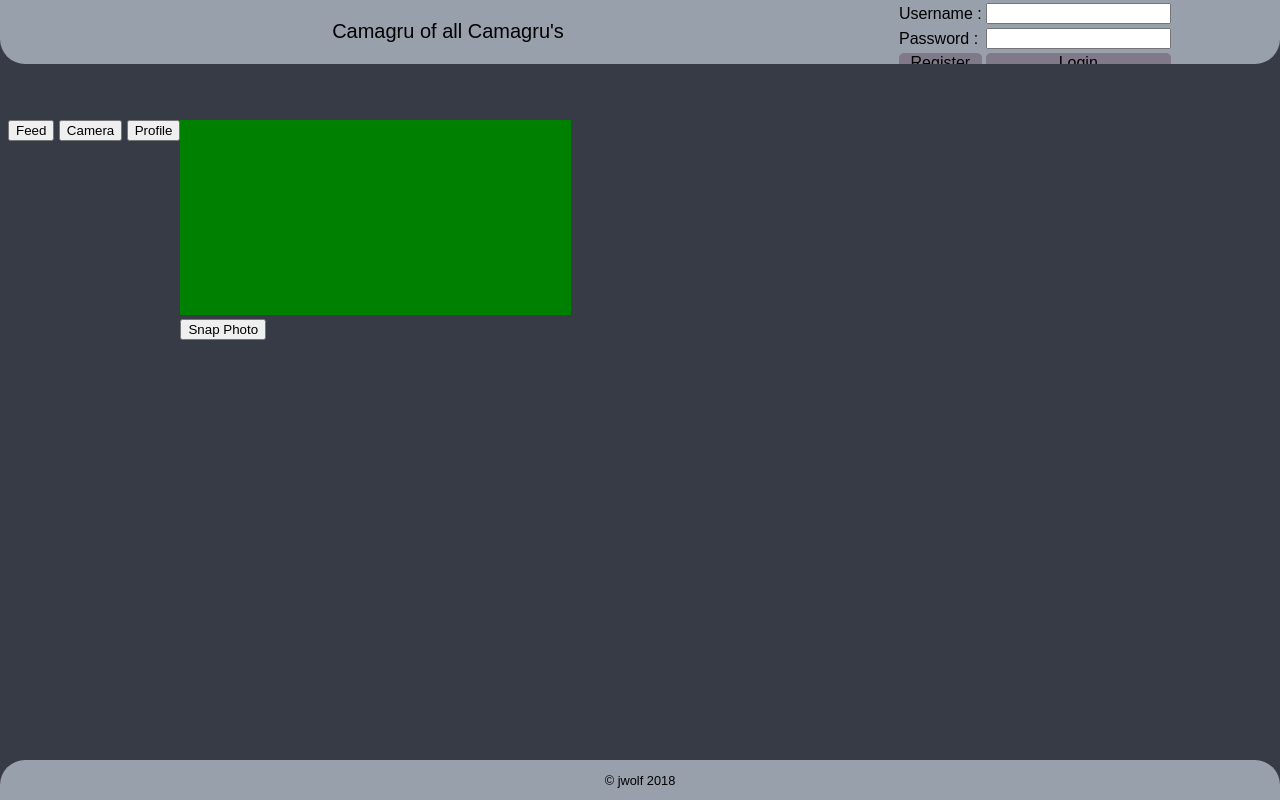
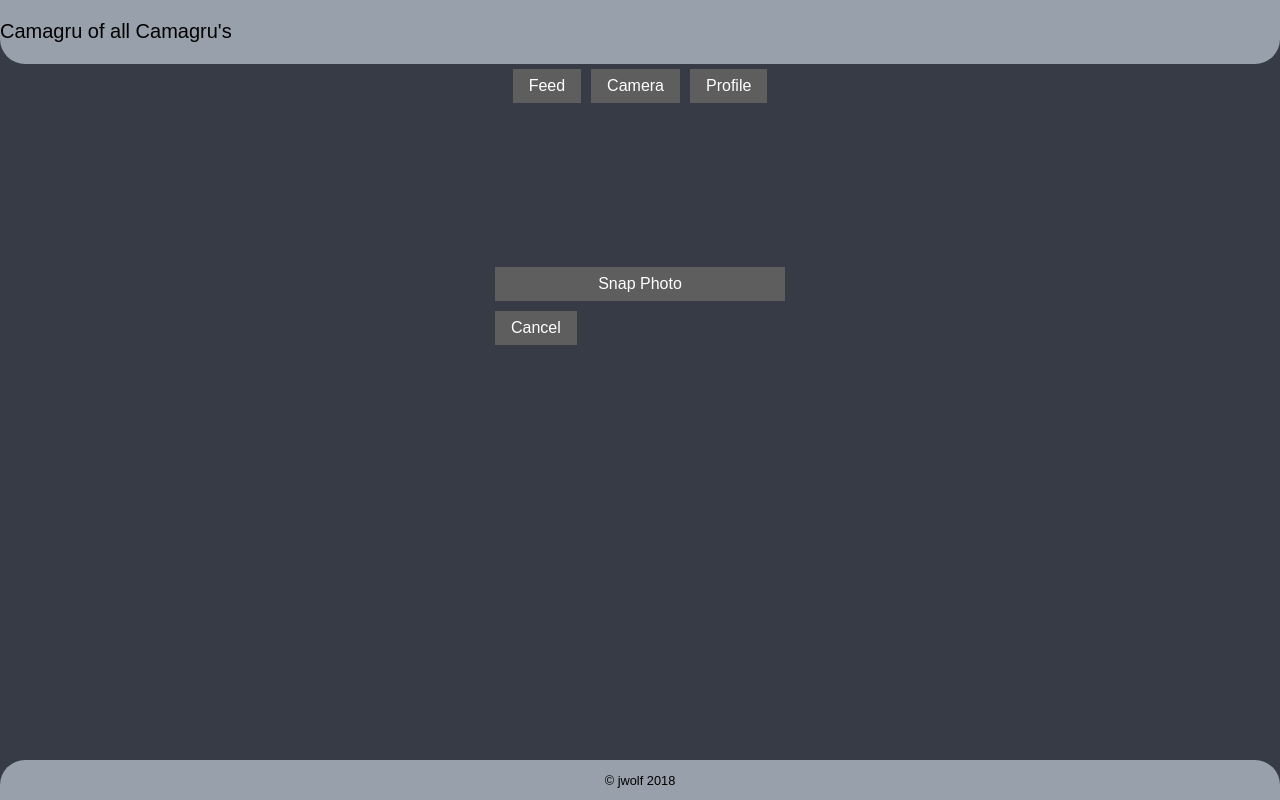
Before and after one commit to WolfenGames/Camagru_WeThinkCode, a PHP site: page / in a window 1280 px wide, after a click on "Camera". Run offline with PHP 8.4, Linux system fonts and the light colour scheme.

Commit message:
auto commit

```diff
--- /dev/null
+++ b/add_pic.php
@@ -0,0 +1,2 @@
+<?php
+    header("Location: ./");
--- a/css/index.css
+++ b/css/index.css
@@ -5,17 +5,14 @@
 
 body
 {
+    margin: auto;
     background-color: #807989;
-}
-
-#video
-{
-    background: green;
 }
 
 #canvas
 {
-    background: green;
+    width: 100%    !important;
+    height: auto   !important;
 }
 
 header
@@ -41,7 +38,7 @@ header
 
 .Title
 {
-    display: block;
+    display: flex;
     width: 70%;
 }
 
@@ -95,7 +92,7 @@ table
     border-radius: 5px;
     width: 100%;
     text-align: center;
-    display: inline-block;
+    display: inline-flex;
     font-size: 16px;
 }
 
@@ -112,18 +109,17 @@ body
 
 .Container
 {
+    margin: auto;
     display: flex;
-    margin: auto;
-    flex-direction: row;
+    flex-direction: column;
     background: #363B46;
-    height: 86%;
-    width: 100%;
+    height: 100%;
+    width: 95%;
 }
 
 #Feed
 {
-    margin: 5px;
-    width: 75%;
+    width: 100%;
     height: 100%;
     background: #918C9D;
 }
@@ -142,6 +138,97 @@ video
     height: auto   !important;
 }
 
-@media screen and (max-width: 600px) {
-    .topnav.responsive {position: relative;}
-  }
+.Holder
+{
+    margin-left: auto;
+    margin-right: auto;
+}
+
+.Camera
+{
+    height: 100%;
+    width: 100%;
+}
+
+.bar
+{
+    margin-left: auto;
+    margin-right: auto;
+    display: flex;
+    flex-direction: row;
+}
+
+.fwidth
+{
+    width: 100%;
+}
+
+.button
+{
+    background-color: rgb(94, 94, 94);
+    border: none;
+    color: white;
+    padding: 8px 16px;
+    margin: 5px;
+    text-align: center;
+    text-decoration: none;
+    display: inline-block;
+    font-size: 2vh;
+}
+#canvas
+{
+    width: 100%    !important;
+    height: auto   !important;
+}
+
+.Warning
+{
+    display: none;
+}
+
+@media screen and (min-width: 320px) and (max-width: 767px) and (orientation: portrait)
+{
+    .Warning
+    {
+        display: none;
+    }
+    footer
+    {
+        border-radius: 1px;
+    }
+    header
+    {
+        border-radius: 1px;
+    }
+}
+
+@media screen and (min-width: 320px) and (max-width: 767px) and (orientation: landscape) {
+    video
+    {
+        display: flex;
+        flex-direction: row;
+        overflow-y: scroll;
+        height: 220px !important;
+        width: 100% !important;
+    }
+    .Warning
+    {
+        display: block;
+    }
+    #canvas
+    {
+        display: none !important;
+    }
+    #options
+    {
+        display: none !important;
+    }
+    footer
+    {
+        border-radius: 1px;
+    }
+    header
+    {
+        border-radius: 1px;
+    }
+}
--- a/index.html
+++ b/index.html
@@ -14,6 +14,7 @@
 		<div class="Title">
 			<p class="HTitle">Camagru of all Camagru's</p>
 		</div>
+		<!--
 		<div class="UserLogin">
 			<form>
 				<table class="LoginForm">
@@ -33,30 +34,38 @@
 			</form>
 		</div>
 	</div>
+	-->
 </header>
 <body>
-	<!--Feed/Tab-->
 	<div class="Container">
-		<!--
-		<div id="Feed">
-		</div>
-		<div id="Sidebar">
-		</div>
-	</div> -->
 		<div class="bar">
 			<button class="bar-item button" onclick="changeTab('Feed')">Feed</button>
 			<button class="bar-item button" onclick="changeTab('Camera')">Camera</button>
 			<button class="bar-item button" onclick="changeTab('Profile')">Profile</button>
 		</div>
-	<div class="tab" id="Camera">
-			<video id="video"></video>
-			<button id="snap">Snap Photo</button>
-			<canvas id="canvas" width="640" height="480"></canvas>
+		<div class="tab Holder" id="Camera">
+			<div>
+				<video id="video">Video is loading...</video>
+			</div>
+			<div class="bar">
+				<button class="button fwidth" id="snap">Snap Photo</button>
+			</div>
+			<form action="add_pic.php" method="POST">
+			<canvas id="canvas" width="640" height="480">Canvas Still Loading</canvas>
+			<div class="Warning">
+				<p>Please rotate phone to edit picture.</p>
+			</div>
+			<div id="options">
+				<input type="submit" name="Submit" class="button" id="button">
+			</div>
+			</form>
+			<button class="button" id="delete_snap">Cancel</button>
 		</div>
 		<div class="tab" id="Feed">
 		</div>
 		<div class="tab" id="Profile">
 				this is text 3
+	</div>
 	</div>
 </body>
 <!--Footer-->
--- a/js/main.js
+++ b/js/main.js
@@ -1,10 +1,14 @@
 var video, context;
-
+var hasCam;
 
 function CameraStuff()
 {
     video = document.querySelector('#video');
-    document.querySelector("#canvas").style.display = "none";
+    if (!hasCam)
+    {
+        document.querySelector("#canvas").style.display = "none";
+        document.querySelector("#options").style.display = "none";
+    }
     if (document.getElementById("Camera").style.display == "block")
     {
         if (navigator.mediaDevices && navigator.mediaDevices.getUserMedia) {
@@ -16,18 +20,34 @@ function CameraStuff()
                 }
                 video.play();
             });
-        }
+        }else
+            document.getElementById("Camera").innerHTML = "<p> NO CAMERA </p>";
         document.getElementById("snap").addEventListener("click", click);
+        document.querySelector("#delete_snap").addEventListener("click", cancel_click);
     }
 }
+
+function cancel_click(){
+    document.querySelector("#canvas").style.display = "none";
+    document.querySelector("#options").style.display = "none";
+    document.querySelector("#video").style.display = "block";
+    document.querySelector("#snap").style.display = "block";
+    hasCam = false;
+}
+
 function click (){
     document.querySelector("#canvas").style.display = "block";
-    context = document.querySelector("#canvas").getContext('2d');
-    context.drawImage(video, 0, 0, video.width, video.height);
+    var img = document.querySelector("#canvas");
+    context = img.getContext('2d');
+    context.drawImage(video, 0, 0);
     document.querySelector("#video").style.display = "none";
+    document.querySelector("#snap").style.display = "none";
+    document.querySelector("#options").style.display = "block";
+    hasCam = true;
 }
+
 window.onload = function(){
-
+    hasCam = false;
     changeTab("Feed");
 }
 
```
Also changed, not shown: setup/table.php (added, +9 -0 lines). Lines whose indentation alone changed are shown as unchanged.
